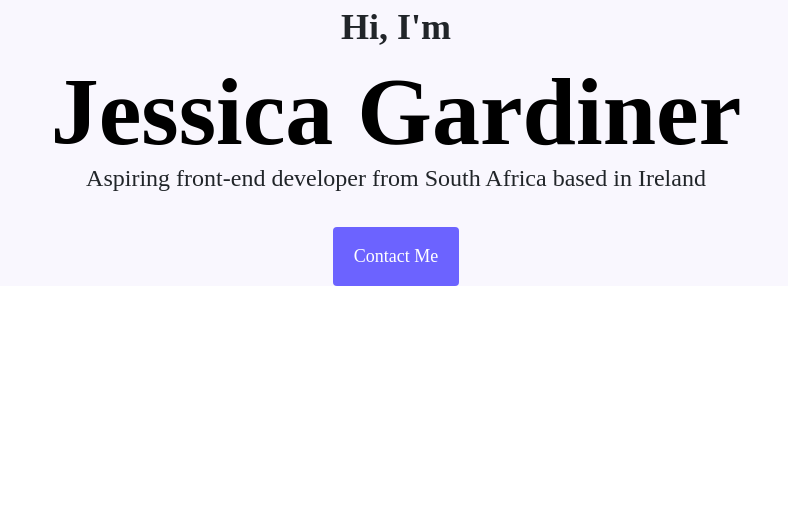
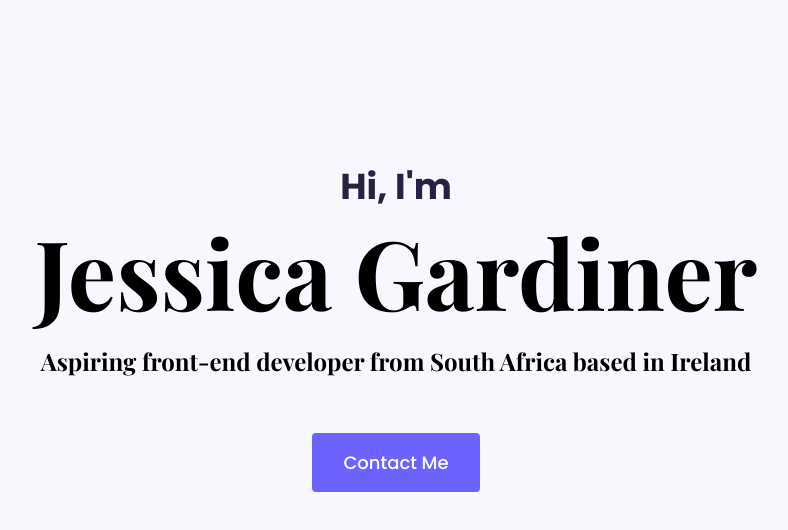
Before and after one commit to JesGardiner/portfolio-project, a plain HTML site: page index.html in a window 1280 px wide. Shown: the whole page, without its empty margins (244-1032 px from the left). Drawn offline with nearby package versions, Linux system fonts and the light colour scheme.

Commit message:
Updated CSS

```diff
--- a/styles/portfolio.css
+++ b/styles/portfolio.css
@@ -1,5 +1,6 @@
-.root {
---branding-color: rgb(249, 247, 254);
+:root {
+  --branding-color: #6c63ff;
+  --secondary-color: #f9f7fe;
   --heading-font-family: "Playfair Display", serif;
   --default-font-family: "Poppins", sans-serif;
 }
@@ -7,40 +8,51 @@
 body {
   font-family: var(--default-font-family);
 }
-h1 {
+
+h1,
+h2,
+h3,
+h4,
+h5,
+h6 {
   color: black;
-  font-size: 96px;
   font-family: var(--heading-font-family);
   font-weight: bold;
 }
 
+h1 {
+  font-size: 96px;
+}
+
 p {
   font-weight: normal;
-font-family: var(--default-font-family);
 }
 
 .hero {
-    background-color: rgb(249, 247, 254);
+  background: var(--secondary-color);
   text-align: center;
+  padding: 160px 20px;
 }
 
 .hero p {
   font-size: 36px;
   font-weight: bold;
   margin: 0;
+  color: #272142;
 }
 
 .hero h2 {
-    font-weight: thin;
+  font-family: var(--heading-font-family);
+  font-weight: normal;
+  line-height: 2;
   font-size: 24px;
-    line-height: 2px;
 }
 
 .btn-branding {
-    background: rgb(108, 99, 255);
+  background: var(--branding-color);
   border-radius: 4px;
   color: white;
   font-size: 18px;
   line-height: 27px;
-    padding: 15px 20px;
+  padding: 15px 30px;
 }
```
Lines whose indentation alone changed are shown as unchanged.
